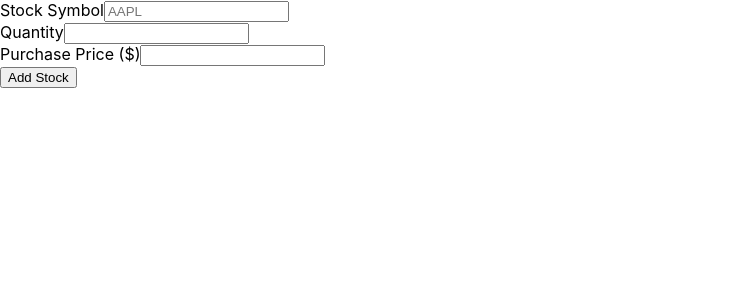
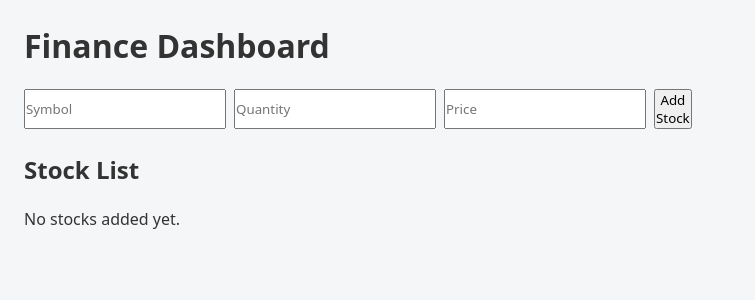
Before and after one commit to madstalin/OngYanHanJohnathan-Capstone, a React (Create React App) app in the folder stock-dashboard/: page / in a window 1280 px wide. Shown: the top 300 px of the page, without its empty margins (0-755 px from the left). Built offline with nearby package versions, Linux system fonts and the light colour scheme.

Commit message:
Update App.js

```diff
--- a/stock-dashboard/src/App.js
+++ b/stock-dashboard/src/App.js
@@ -1,67 +1,70 @@
+//import { useState } from "react";
+import "./App.css";
 import { useState } from "react";
-//import "./App.css";
 
-function StockForm({ onAddStock }) {
+function FinanceDashboard() {
   const [symbol, setSymbol] = useState("");
   const [quantity, setQuantity] = useState("");
   const [price, setPrice] = useState("");
+  const [stocks, setStocks] = useState([]);
 
-  const handleSubmit = (e) => {
-    e.preventDefault();
+  const addStock = () => {
+    if (!symbol || !quantity || !price) return;
 
-    if (!symbol || quantity <= 0 || price <= 0) return;
-
-    onAddStock({
+    const newStock = {
       symbol: symbol.toUpperCase(),
       quantity: Number(quantity),
-      purchasePrice: Number(price),
-    });
+      price: Number(price),
+    };
 
-    // Reset form
+    setStocks([...stocks, newStock]);
+
+    // reset inputs
     setSymbol("");
     setQuantity("");
     setPrice("");
   };
 
   return (
-    <form onSubmit={handleSubmit} style={{ maxWidth: 400 }}>
-      <div>
-        <label>Stock Symbol</label>
+    <div style={{ padding: "24px", maxWidth: "600px" }}>
+      <h1>Finance Dashboard</h1><br />
+
+      <div style={{ display: "flex", gap: "8px", marginBottom: "24px" }}>
         <input
-          type="text"
+          placeholder="Symbol"
           value={symbol}
           onChange={(e) => setSymbol(e.target.value)}
-          placeholder="AAPL"
-          required
         />
+        <input
+          type="number"
+          placeholder="Quantity"
+          value={quantity}
+          onChange={(e) => setQuantity(e.target.value)}
+        />
+        <input
+          type="number"
+          placeholder="Price"
+          value={price}
+          onChange={(e) => setPrice(e.target.value)}
+        />
+        <button onClick={addStock}>Add Stock</button>
       </div>
 
-      <div>
-        <label>Quantity</label>
-        <input
-          type="number"
-          value={quantity}
-          onChange={(e) => setQuantity(e.target.value)}
-          min="1"
-          required
-        />
-      </div>
+      <h2>Stock List</h2><br />
 
-      <div>
-        <label>Purchase Price ($)</label>
-        <input
-          type="number"
-          step="0.01"
-          value={price}
-          onChange={(e) => setPrice(e.target.value)}
-          min="0"
-          required
-        />
-      </div>
-
-      <button type="submit">Add Stock</button>
-    </form>
+      {stocks.length === 0 ? (
+        <p>No stocks added yet.</p>
+      ) : (
+        <ul>
+          {stocks.map((stock, index) => (
+            <li key={index}>
+              {stock.symbol} — {stock.quantity} shares @ ${stock.price}
+            </li>
+          ))}
+        </ul>
+      )}
+    </div>
   );
 }
 
-export default StockForm;
+export default FinanceDashboard;
```
